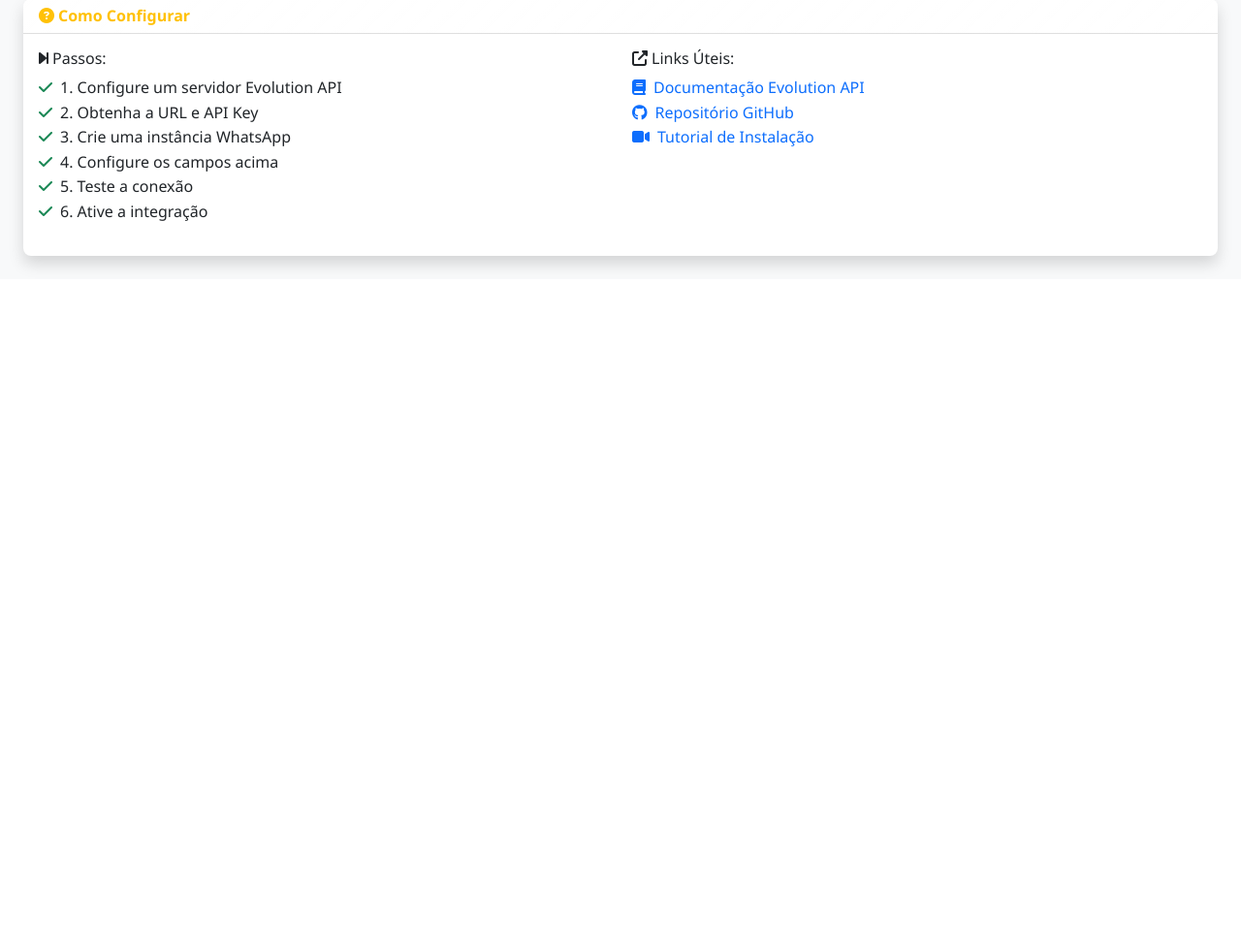
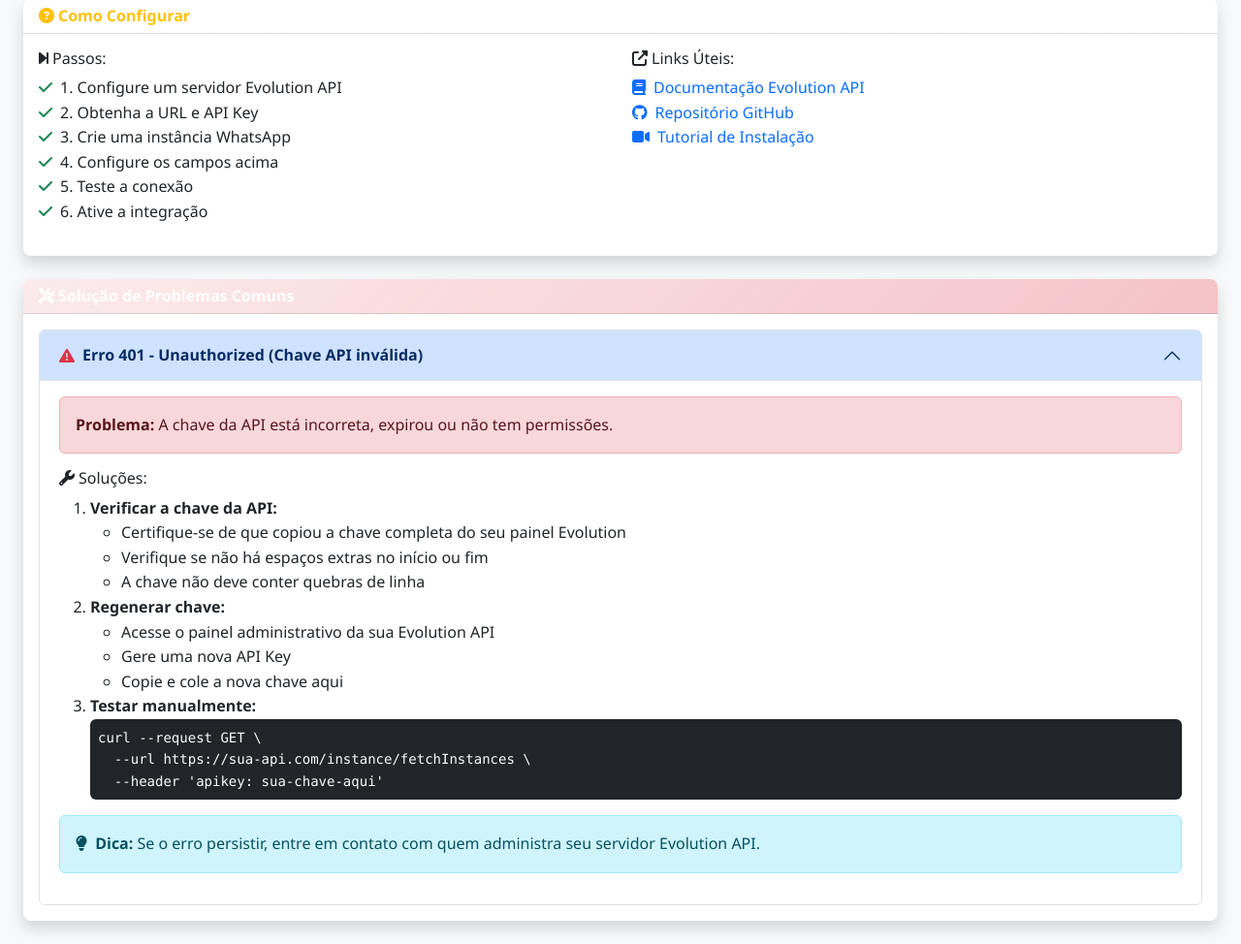
Before and after one commit to Joelferreira98/GestorFin, a Flask app: page /admin/ in a window 1280 px wide, after a click on "Evolution API". Shown: the part 1200-2174 px from the top of the page at 97% size. Before the commit the page ends 1480 px from the top, so only its background shows below. Run offline with Flask 3, Linux system fonts and the light colour scheme; the visitor is signed in with stand-in values (Sample User, id 1); some libraries are stand-ins or nearby versions.

Commit message:
Improve WhatsApp integration by handling API errors and offering guidance
Enhances Evolution API integration, fixes error handling, updates instance creation, and adds troubleshooting to admin.html.

Replit-Commit-Author: Agent
Replit-Commit-Session-Id: af125111-af47-4a42-bb0f-bdacbc54d5ba
Replit-Commit-Screenshot-Url: https://storage.googleapis.com/screenshot-production-us-central1/5e0214c1-62ac-43a8-9336-8db1c23edb0c/af125111-af47-4a42-bb0f-bdacbc54d5ba/pDIc8hI

```diff
--- a/api/admin.py
+++ b/api/admin.py
@@ -118,26 +118,37 @@ def test_evolution_api():
         return redirect(url_for('admin.index'))
 
     try:
-        # Test connection to Evolution API
-        headers = {
-            'apikey': settings.evolution_api_key,
-            'Content-Type': 'application/json'
-        }
-
+        # Test connection to Evolution API using the correct structure
         response = requests.get(
-            f"{settings.evolution_api_url}/instance/fetchInstances",
-            headers=headers,
+            f"{settings.evolution_api_url.rstrip('/')}/instance/fetchInstances",
+            headers={
+                'apikey': settings.evolution_api_key
+            },
             timeout=10
         )
 
         if response.status_code == 200:
             instances = response.json()
-            flash(f'Conexão com Evolution API bem-sucedida! {len(instances)} instância(s) encontrada(s).', 'success')
+            instance_count = len(instances) if isinstance(instances, list) else 0
+            flash(f'✓ Conexão com Evolution API bem-sucedida! {instance_count} instância(s) encontrada(s).', 'success')
+        elif response.status_code == 401:
+            flash('✗ Chave da API inválida ou incorreta. Verifique a chave no seu painel da Evolution API.', 'error')
+        elif response.status_code == 404:
+            flash('✗ URL da API incorreta ou serviço indisponível. Verifique a URL.', 'error')
         else:
-            flash(f'Erro na conexão: {response.status_code} - {response.text}', 'error')
+            try:
+                error_data = response.json()
+                error_msg = error_data.get('message', f'Código de erro: {response.status_code}')
+            except:
+                error_msg = f'Código de erro: {response.status_code}'
+            flash(f'✗ Erro na conexão: {error_msg}', 'error')
 
+    except requests.exceptions.ConnectionError:
+        flash('✗ Erro de conexão: Não foi possível conectar ao servidor. Verifique a URL.', 'error')
+    except requests.exceptions.Timeout:
+        flash('✗ Tempo limite esgotado: Servidor não respondeu em 10 segundos.', 'error')
     except requests.exceptions.RequestException as e:
-        flash(f'Erro de conexão com Evolution API: {str(e)}', 'error')
+        flash(f'✗ Erro de conexão: {str(e)}', 'error')
 
     return redirect(url_for('admin.index'))
 
--- a/templates/admin.html
+++ b/templates/admin.html
@@ -492,6 +492,62 @@
                     </div>
                 </div>
             </div>
+
+            <!-- Troubleshooting Card -->
+            <div class="card shadow mt-4">
+                <div class="card-header bg-danger text-white">
+                    <h6 class="m-0 font-weight-bold">
+                        <i class="fas fa-tools me-1"></i>Solução de Problemas Comuns
+                    </h6>
+                </div>
+                <div class="card-body">
+                    <div class="accordion" id="troubleshootingAccordion">
+                        <div class="accordion-item">
+                            <h2 class="accordion-header" id="headingOne">
+                                <button class="accordion-button" type="button" data-bs-toggle="collapse" data-bs-target="#collapseOne">
+                                    <i class="fas fa-exclamation-triangle text-danger me-2"></i>
+                                    <strong>Erro 401 - Unauthorized (Chave API inválida)</strong>
+                                </button>
+                            </h2>
+                            <div id="collapseOne" class="accordion-collapse collapse show" data-bs-parent="#troubleshootingAccordion">
+                                <div class="accordion-body">
+                                    <div class="alert alert-danger">
+                                        <strong>Problema:</strong> A chave da API está incorreta, expirou ou não tem permissões.
+                                    </div>
+
+                                    <h6><i class="fas fa-wrench me-1"></i>Soluções:</h6>
+                                    <ol>
+                                        <li><strong>Verificar a chave da API:</strong>
+                                            <ul>
+                                                <li>Certifique-se de que copiou a chave completa do seu painel Evolution</li>
+                                                <li>Verifique se não há espaços extras no início ou fim</li>
+                                                <li>A chave não deve conter quebras de linha</li>
+                                            </ul>
+                                        </li>
+                                        <li><strong>Regenerar chave:</strong>
+                                            <ul>
+                                                <li>Acesse o painel administrativo da sua Evolution API</li>
+                                                <li>Gere uma nova API Key</li>
+                                                <li>Copie e cole a nova chave aqui</li>
+                                            </ul>
+                                        </li>
+                                        <li><strong>Testar manualmente:</strong>
+                                            <pre class="bg-dark text-light p-2 rounded small"><code>curl --request GET \
+  --url https://sua-api.com/instance/fetchInstances \
+  --header 'apikey: sua-chave-aqui'</code></pre>
+                                        </li>
+                                    </ol>
+
+                                    <div class="alert alert-info">
+                                        <i class="fas fa-lightbulb me-1"></i>
+                                        <strong>Dica:</strong> Se o erro persistir, entre em contato com quem administra seu servidor Evolution API.
+                                    </div>
+                                </div>
+                            </div>
+                        </div>
+                    </div>
+                </div>
+            </div>
         </div>
     </div>
 </div>
```
Also changed, not shown: api/whatsapp.py (+5 -8 lines).
